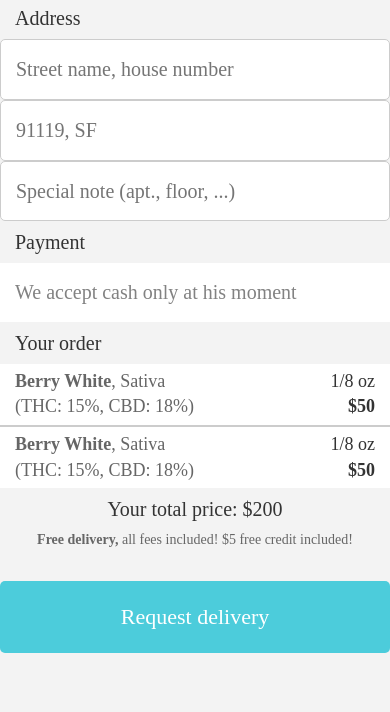
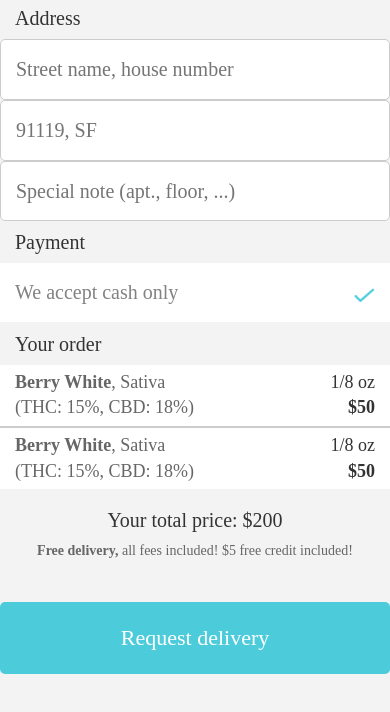
Before and after one commit to olegweb1981/test, a plain HTML site: page index.html in a window 390 px wide. Shown: the part 74-786 px from the top of the page. Drawn offline with nearby package versions, Linux system fonts and the light colour scheme; a web font is replaced by a local one.

Commit message:
Put a tick

```diff
--- a/index.html
+++ b/index.html
@@ -82,7 +82,15 @@
                         </div>
                     </div>
                 <div class="col-md-6">
-                    <div class="pay">
+                    <div class="pay visible-xs visible-sm">
+                        <h1>Payment</h1>
+                    <div class="v_pay-text">
+                        We accept cash only
+                    </div>
+                </div>
+                </div>
+                <div class="col-md-6">
+                    <div class="pay hidden-sm hidden-xs">
                         <h1>Payment</h1>
                     <div class="pay-text">
                         We accept cash only at his moment
--- a/style.css
+++ b/style.css
@@ -117,7 +117,16 @@ section {
     border-radius: 5px;
     width: 100%;
 }
-
+.v_pay-text {
+    background-image: url(images/tick.png);
+    background-repeat: no-repeat;
+    background-position: right 15px center;
+    font-size: 20px;
+    font-family: MuseoSansRounded-500-webfont;
+    padding: 15px;
+    color: #828282;
+    background-color: white;
+    }
 .pay-text {
     font-size: 20px;
     font-family: MuseoSansRounded-500-webfont;
@@ -197,6 +206,7 @@ section {
 }
 .v_price {
     text-align: center;
+    padding: 10px 0;
 }
 .price {
     text-align: right;
```
Also changed, not shown: images/tick.png (added).
